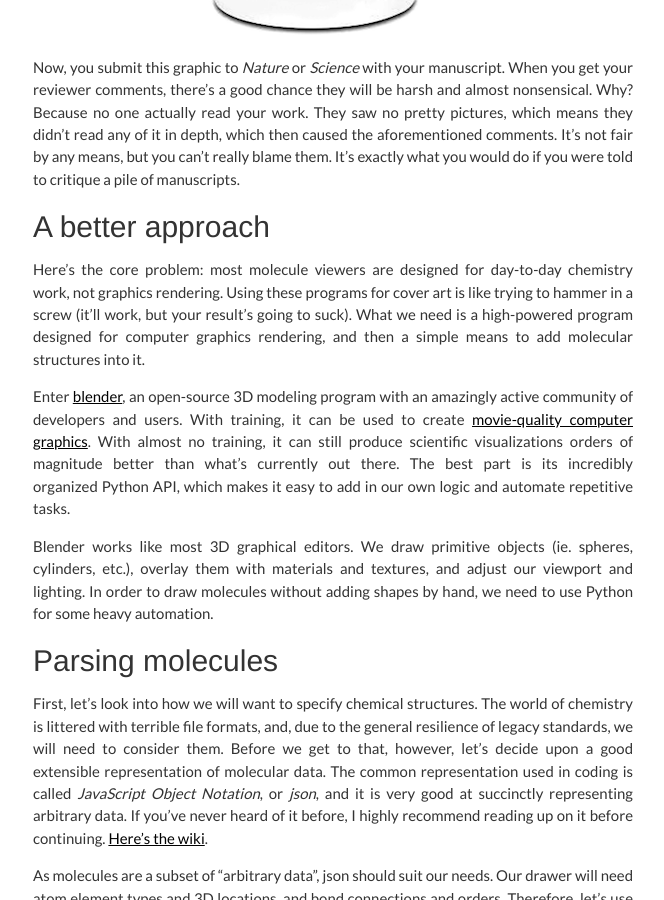
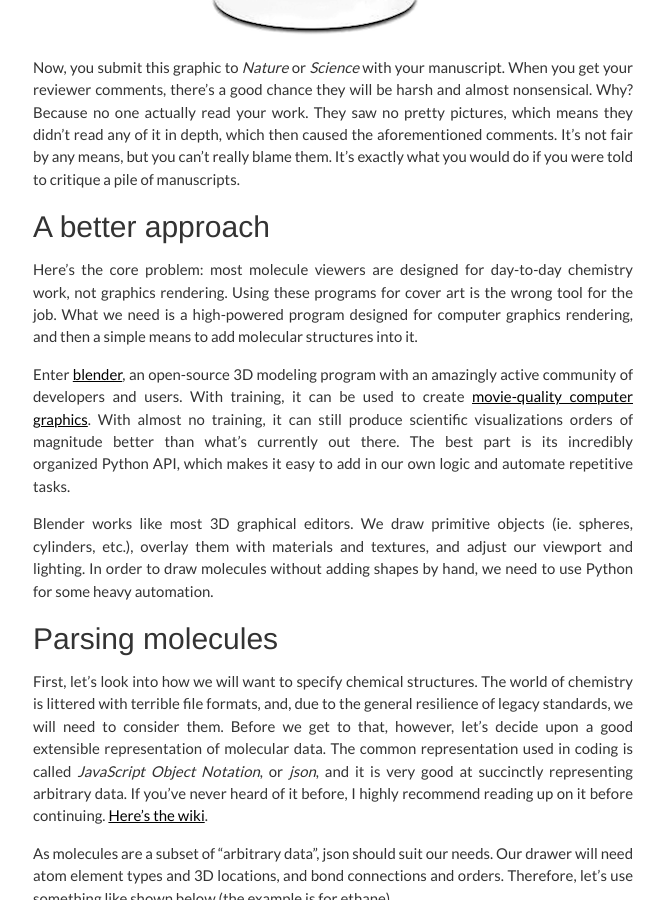
Before and after one commit to patrickfuller/patrickfuller.github.io, a Jekyll site: the page built from _posts/2012-06-26-molecules-from-smiles-molfiles-in-blender.md, in a window 1280 px wide and 900 px high, scrolled down 2227 px. Shown: the whole window, without its empty margins (307-971 px from the left). Built offline with Jekyll 4.4.1, drawn with Linux system fonts in a browser that asks for light colours; Markdown is read by kramdown in place of the engine named in the settings; comment, search, counter and statistics services are not loaded.

Commit message:
Minor update in molecule blender

```diff
--- a/_posts/2012-06-26-molecules-from-smiles-molfiles-in-blender.md
+++ b/_posts/2012-06-26-molecules-from-smiles-molfiles-in-blender.md
@@ -76,9 +76,9 @@ manuscripts.
 
 Here's the core problem: most molecule viewers are designed for day-to-day
 chemistry work, not graphics rendering. Using these programs for cover art is
-like trying to hammer in a screw (it'll work, but your result's going to suck).
-What we need is a high-powered program designed for computer graphics rendering,
-and then a simple means to add molecular structures into it.
+the wrong tool for the job. What we need is a high-powered program designed
+for computer graphics rendering, and then a simple means to add molecular structures
+into it.
 
 Enter [blender](http://www.blender.org/), an open-source 3D modeling program with
 an amazingly active community of developers and users. With training, it can be
```
